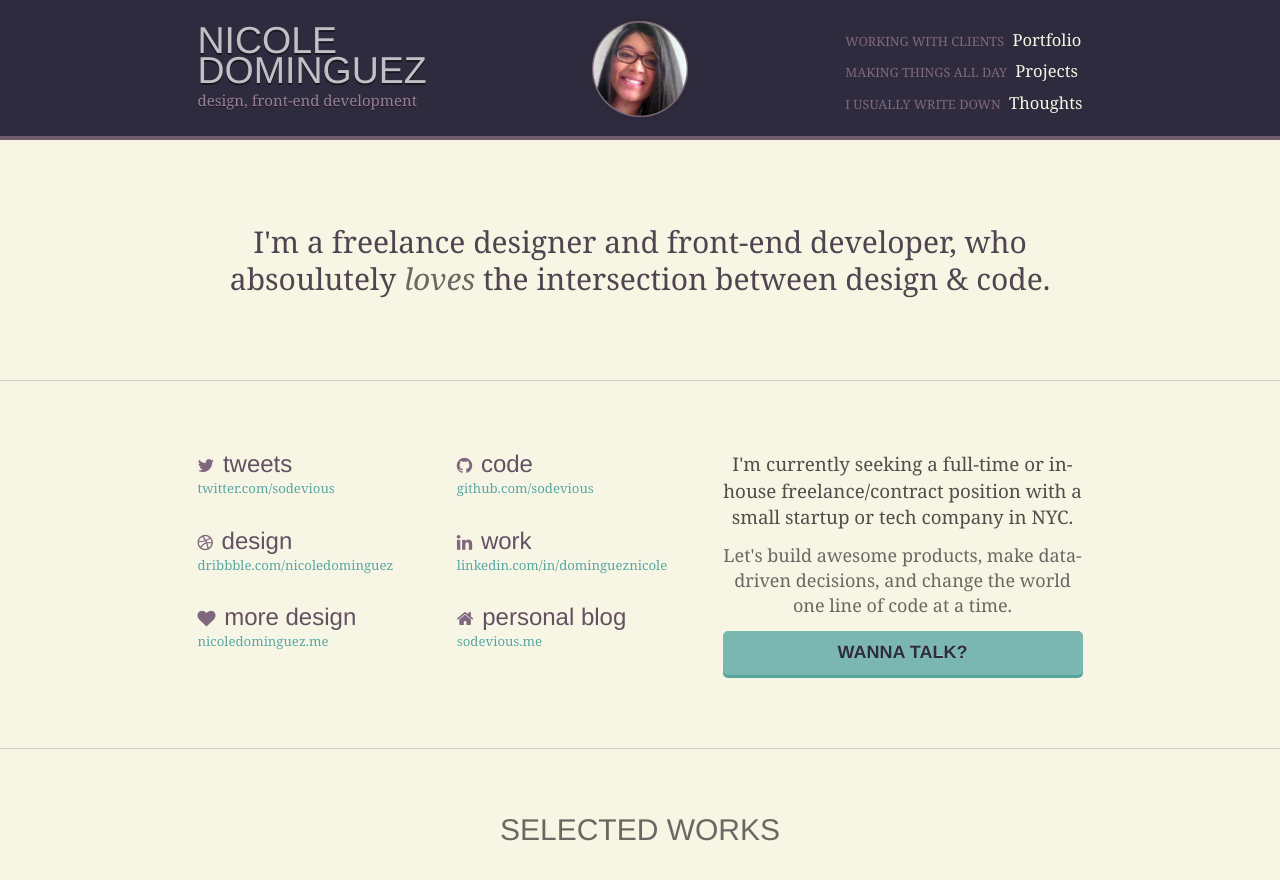
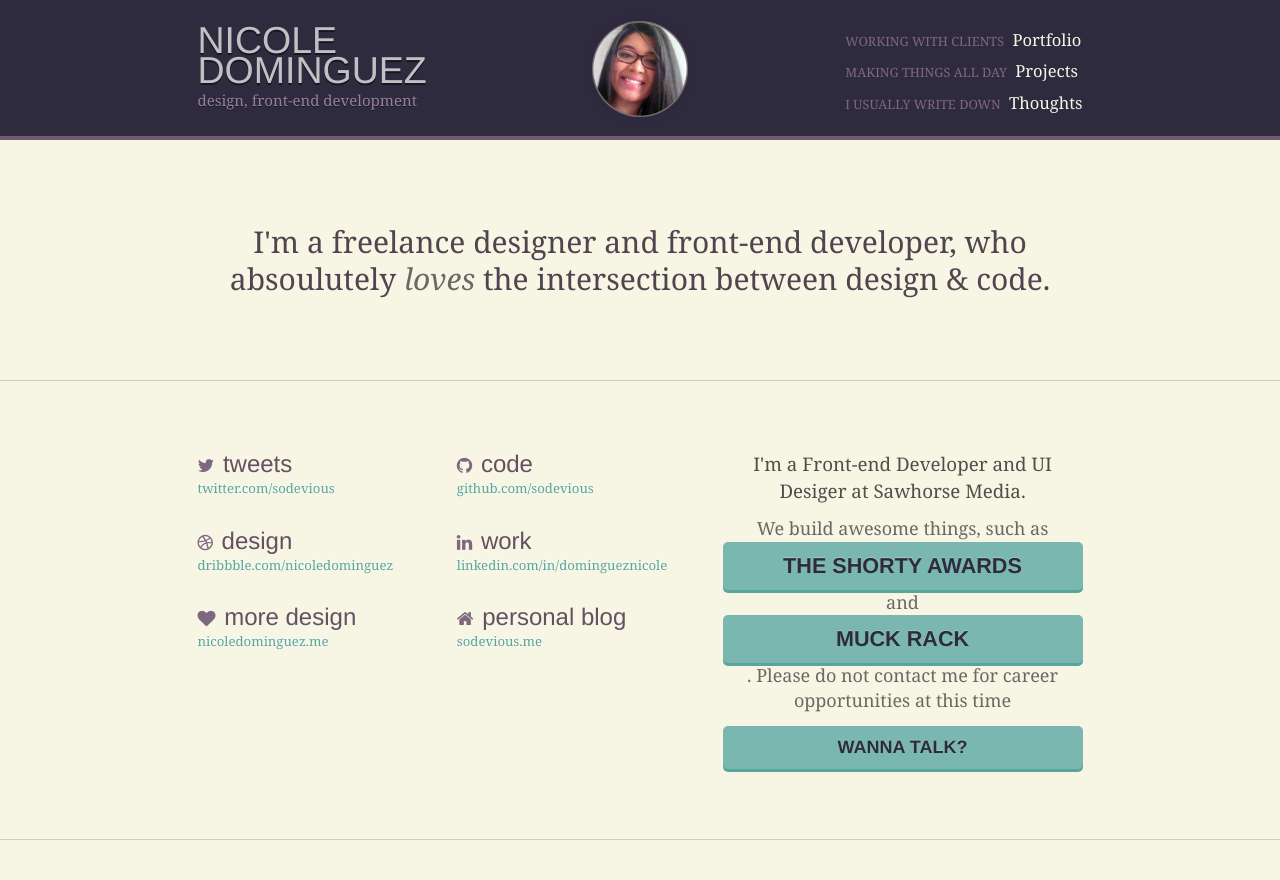
Before and after one commit to sodevious/sodevious.github.io, a Jekyll site: the page built from index.html, in a window 1280 px wide and 900 px high. Shown: the top 880 px of the window. Built offline with Jekyll 4.4.1, drawn with Linux system fonts in a browser that asks for light colours; Markdown is read by kramdown in place of the engine named in the settings.

Commit message:
Update intro

```diff
--- a/_includes/hire-me.html
+++ b/_includes/hire-me.html
@@ -9,8 +9,8 @@
 			<li><a href="http://www.sodevious.me"><i class="icon-home"></i> personal blog <span>sodevious.me</span></a></li>
 		</ul>
 		<aside class="looking-for">
-			<p class="highlight">I'm currently seeking a full-time or in-house freelance/contract position with a small startup or tech company in NYC.</p>
-			<p>Let's build awesome products, make data-driven decisions, and change the world one line of code at a time.</p>
+			<p class="highlight">I'm a Front-end Developer and UI Desiger at Sawhorse Media.</p>
+			<p>We build awesome things, such as <a href="http://shortyawards.com/" target="_blank">The Shorty Awards</a> and <a href="http://muckrack.com/" target="_blank">Muck Rack</a>. <small>Please do not contact me for career opportunities at this time</small></p>
 			<a href="mailto:nicoledominguez@me.com">wanna talk?</a>
 		</aside>
 	</div>
```
Also changed, not shown: 1 other file.
